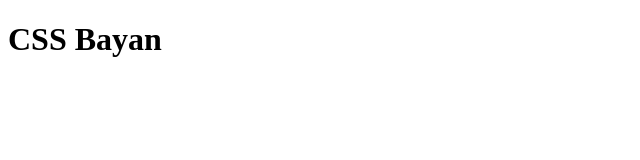
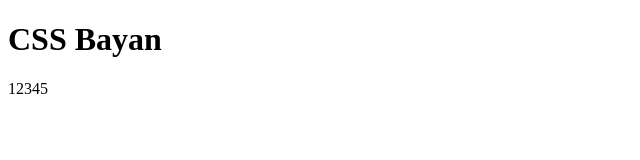
Before and after one commit to JulLoveStar/cssBayan, a plain HTML site: page cssBayan/index.html in a window 1280 px wide. Shown: the full height of the page, 0-640 px from the left. Drawn offline with Linux system fonts and the light colour scheme.

Commit message:
add html css

```diff
--- a/cssBayan/index.html
+++ b/cssBayan/index.html
@@ -11,7 +11,7 @@
         <h1> CSS Bayan</h1>
     </header>
     <main>
-        <div></div>
+        <div>12345</div>
         <div></div>
         <div></div>
         <div></div>
```
